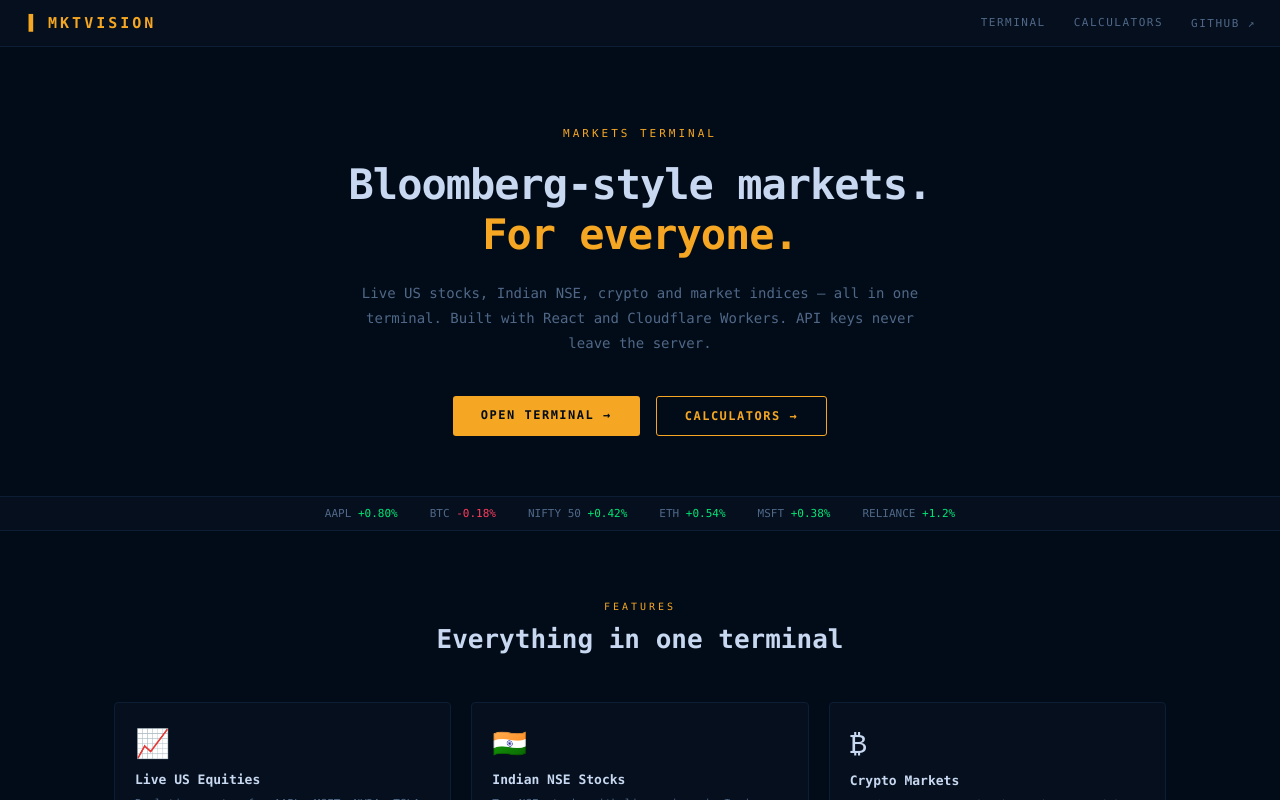
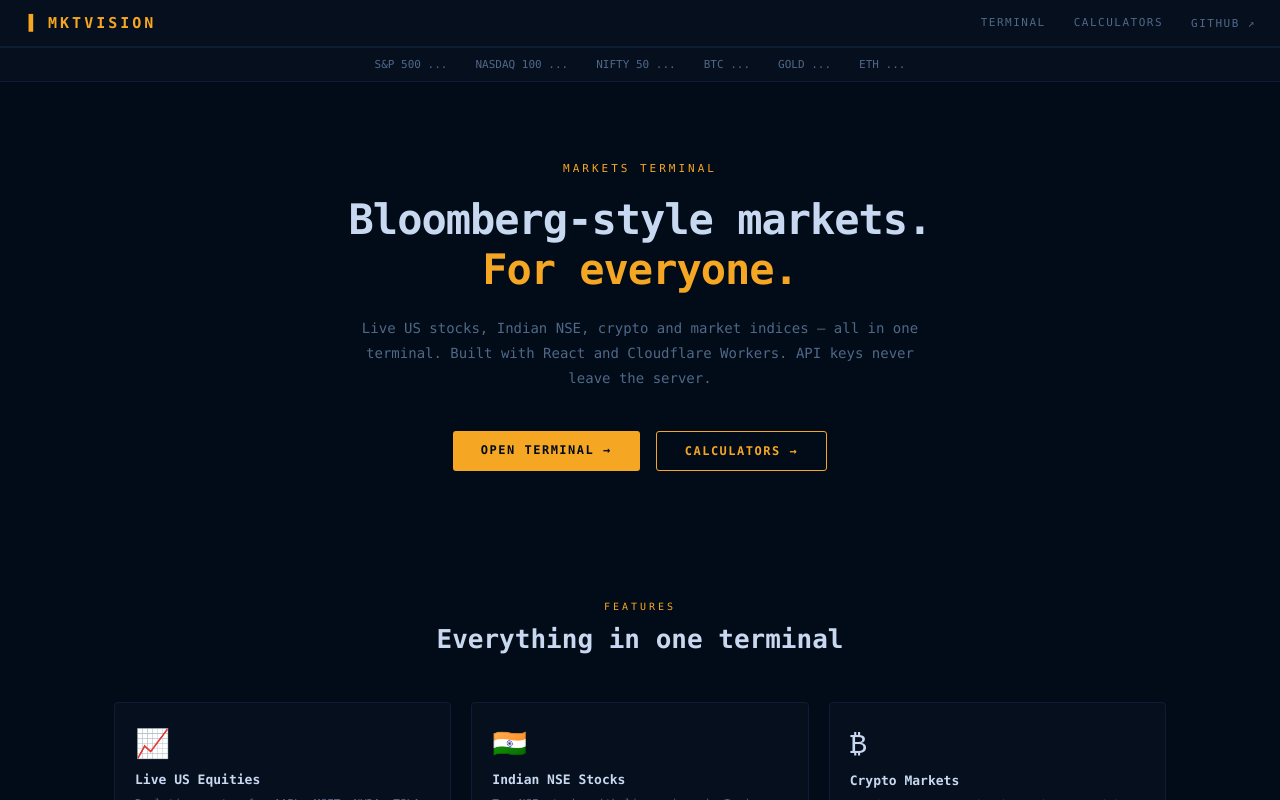
Before and after one commit to evans-0/finance, a React (Vite) app: page / in a window 1280 px wide. Shown: the top 800 px of the page. Built offline with nearby package versions, Linux system fonts and the light colour scheme; no server answers.

Commit message:
Updated the homepage to add live returns

```diff
--- a/src/pages/Home.jsx
+++ b/src/pages/Home.jsx
@@ -1,5 +1,5 @@
 import { Link } from 'react-router-dom'
-import { useState, useEffect } from 'react'
+import { useState, useEffect, useRef } from 'react'
 import Navbar from '../components/Navbar'
 
 const C = {
@@ -8,6 +8,64 @@ const C = {
   text: '#c8d8f0', textSec: '#506888', textDim: '#1e3050',
 }
 const MONO = "'Consolas','Menlo','Monaco','Courier New',monospace"
+
+const TICKER_LABELS = { SPY: 'S&P 500', QQQ: 'NASDAQ 100', GLD: 'GOLD', BTC: 'BTC', ETH: 'ETH', NIFTYBEES: 'NIFTY 50' }
+const TICKER_ORDER = ['SPY', 'QQQ', 'NIFTYBEES', 'BTC', 'GLD', 'ETH']
+
+function TickerStrip() {
+  const [tickers, setTickers] = useState(TICKER_ORDER.map(sym => ({ sym, pct: null })))
+  const timer = useRef(null)
+
+  const fetchTickers = async () => {
+    try {
+      const [etfs, crypto, nifty] = await Promise.all([
+        fetch('/api/stocks?symbols=SPY,QQQ,GLD').then(r => r.json()),
+        fetch('https://api.coingecko.com/api/v3/coins/markets?vs_currency=usd&ids=bitcoin,ethereum&order=market_cap_desc').then(r => r.json()),
+        fetch('/api/indian?symbol=NIFTYBEES').then(r => r.json()).catch(() => null),
+      ])
+
+      const map = {}
+
+      // ETF proxies
+      for (const sym of ['SPY', 'QQQ', 'GLD']) {
+        const s = etfs[sym]
+        if (s?.dp != null) map[sym] = +s.dp.toFixed(2)
+      }
+
+      // Crypto
+      if (Array.isArray(crypto)) {
+        const btc = crypto.find(c => c.id === 'bitcoin')
+        const eth = crypto.find(c => c.id === 'ethereum')
+        if (btc?.price_change_percentage_24h != null) map['BTC'] = +btc.price_change_percentage_24h.toFixed(2)
+        if (eth?.price_change_percentage_24h != null) map['ETH'] = +eth.price_change_percentage_24h.toFixed(2)
+      }
+
+      // Nifty 50 via NIFTYBEES ETF
+      if (nifty?.pct != null) map['NIFTYBEES'] = +nifty.pct.toFixed(2)
+
+      setTickers(TICKER_ORDER.map(sym => ({ sym, pct: map[sym] ?? null })))
+    } catch {}
+  }
+
+  useEffect(() => {
+    fetchTickers()
+    timer.current = setInterval(fetchTickers, 60000)
+    return () => clearInterval(timer.current)
+  }, [])
+
+  return (
+    <div style={{ background: C.panel, borderTop: `1px solid ${C.border}`, borderBottom: `1px solid ${C.border}`, padding: '10px 24px', display: 'flex', gap: 28, overflowX: 'auto', justifyContent: 'center', flexWrap: 'wrap' }}>
+      {tickers.map(({ sym, pct }) => (
+        <span key={sym} style={{ fontSize: 11, whiteSpace: 'nowrap' }}>
+          <span style={{ color: C.textSec }}>{TICKER_LABELS[sym]}&nbsp;</span>
+          <span style={{ color: pct == null ? C.textSec : pct >= 0 ? C.green : C.red }}>
+            {pct == null ? '...' : (pct >= 0 ? '+' : '') + pct + '%'}
+          </span>
+        </span>
+      ))}
+    </div>
+  )
+}
 
 const FEATURES = [
   { icon: '📈', title: 'Live US Equities', desc: 'Real-time quotes for AAPL, MSFT, NVDA, TSLA and more via Finnhub. Prices refresh every 60 seconds.' },
@@ -61,6 +119,8 @@ export default function Home() {
     <div style={{ background: C.bg, minHeight: '100vh', fontFamily: MONO, color: C.text }}>
       <Navbar />
 
+      <TickerStrip />
+
       {/* Hero */}
       <div style={{ textAlign: 'center', padding: '80px 24px 60px', maxWidth: 800, margin: '0 auto' }}>
         <div style={{ fontSize: 11, color: C.amber, letterSpacing: 3, marginBottom: 20 }}>MARKETS TERMINAL</div>
@@ -90,15 +150,6 @@ export default function Home() {
         </div>
       </div>
 
-      {/* Live ticker strip */}
-      <div style={{ background: C.panel, borderTop: `1px solid ${C.border}`, borderBottom: `1px solid ${C.border}`, padding: '10px 24px', display: 'flex', gap: 32, overflowX: 'auto', justifyContent: 'center', flexWrap: 'wrap' }}>
-        {[['AAPL', '+0.80%', true], ['BTC', '-0.18%', false], ['NIFTY 50', '+0.42%', true], ['ETH', '+0.54%', true], ['MSFT', '+0.38%', true], ['RELIANCE', '+1.2%', true]].map(([sym, pct, up]) => (
-          <span key={sym} style={{ fontSize: 11, whiteSpace: 'nowrap' }}>
-            <span style={{ color: C.textSec }}>{sym}&nbsp;</span>
-            <span style={{ color: up ? C.green : C.red }}>{pct}</span>
-          </span>
-        ))}
-      </div>
 
       {/* Features grid */}
       <div style={{ maxWidth: 1100, margin: '0 auto', padding: '70px 24px' }}>
```
